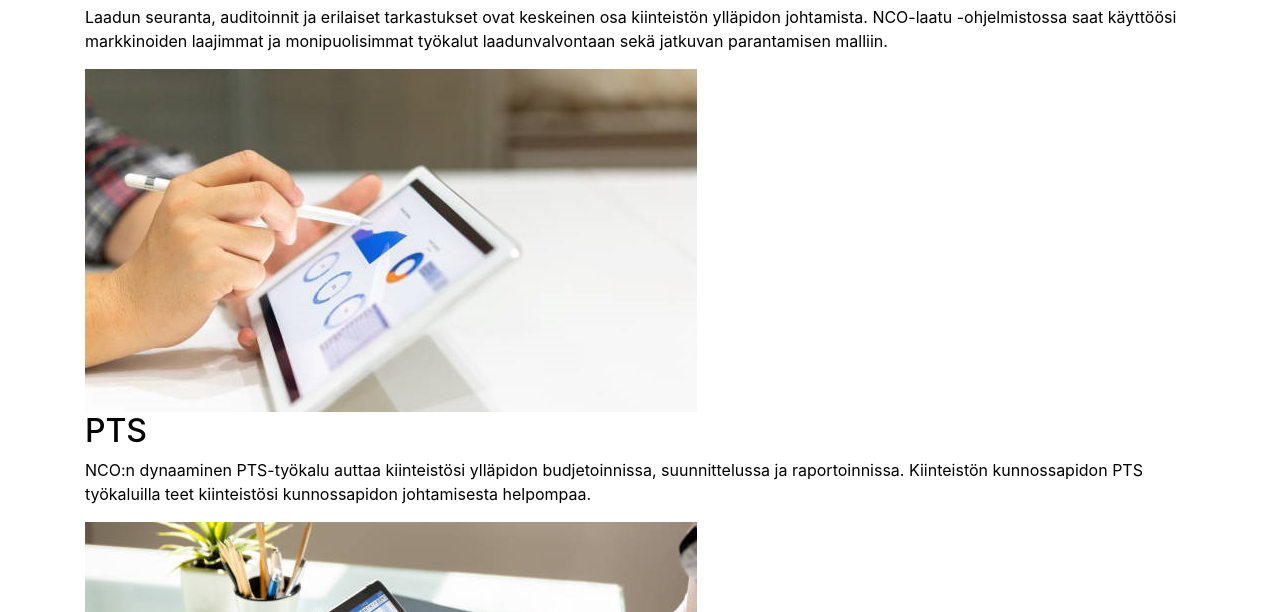
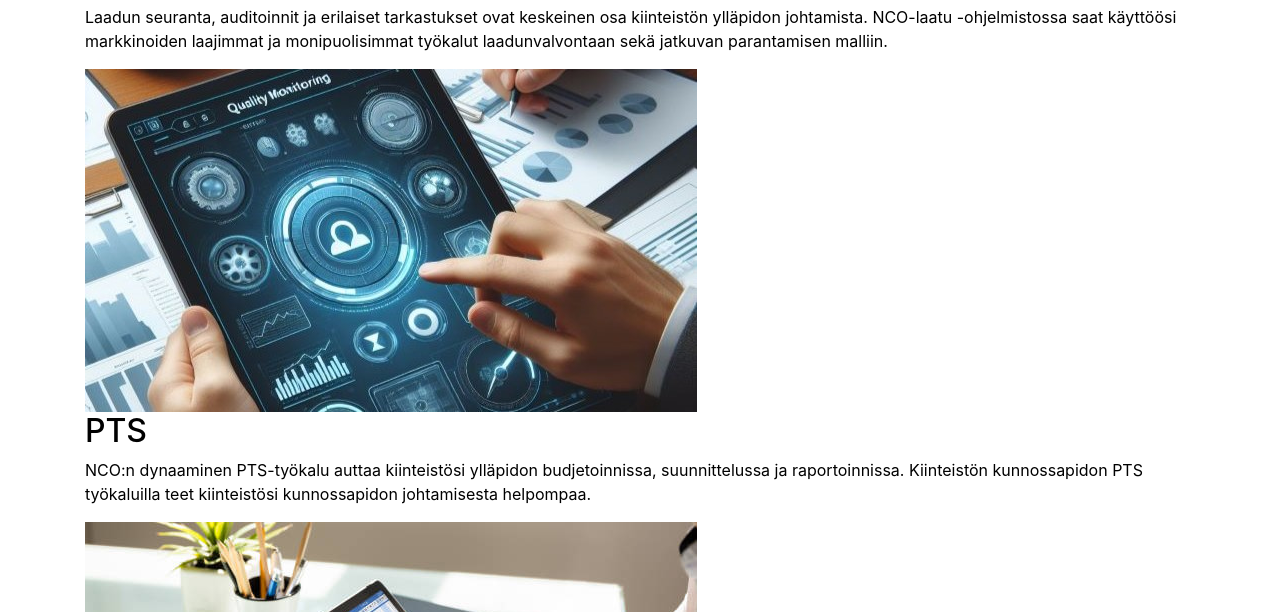
Before and after one commit to IlkkaNolvi/Verkkosivujen-kehitt-minen, a plain HTML site: page Kevät2024/12B_Webbisivut/ohjelmistot.html in a window 1280 px wide. Shown: the part 740-1352 px from the top of the page. Drawn offline with nearby package versions, Linux system fonts and the light colour scheme.

Commit message:
Vaihdoin kuvia

```diff
--- a/Kevät2024/12B_Webbisivut/ohjelmistot.html
+++ b/Kevät2024/12B_Webbisivut/ohjelmistot.html
@@ -45,7 +45,7 @@
         <img src="ohjelmistot_Huoltokirja.jpg" alt="hk">
         <h2>Laadunseuranta</h2>
         <p>Laadun seuranta, auditoinnit ja erilaiset tarkastukset ovat keskeinen osa kiinteistön ylläpidon johtamista. NCO-laatu -ohjelmistossa saat käyttöösi markkinoiden laajimmat ja monipuolisimmat työkalut laadunvalvontaan sekä jatkuvan parantamisen malliin.</p>
-        <img src="laatu.jpg" alt="laatu">
+        <img src="Laatuohjelmisto2.jpg" alt="laatu">
         <h2>PTS</h2>
         <p>NCO:n dynaaminen PTS-työkalu auttaa kiinteistösi ylläpidon budjetoinnissa, suunnittelussa ja raportoinnissa. Kiinteistön kunnossapidon PTS työkaluilla teet kiinteistösi kunnossapidon johtamisesta helpompaa.</p>
         <img src="Ohjelmistot_pts.jpg" alt="pts">
```
Also changed, not shown: Kevät2024/12B_Webbisivut/index.html (+1 -1 lines), Kevät2024/12B_Webbisivut/Laatuohjelmisto.jpg (added), Kevät2024/12B_Webbisivut/Laatuohjelmisto2.jpg (added), Kevät2024/12B_Webbisivut/_ad0249e9-adf5-4578-b94a-358bad69b948.jpeg (added).
